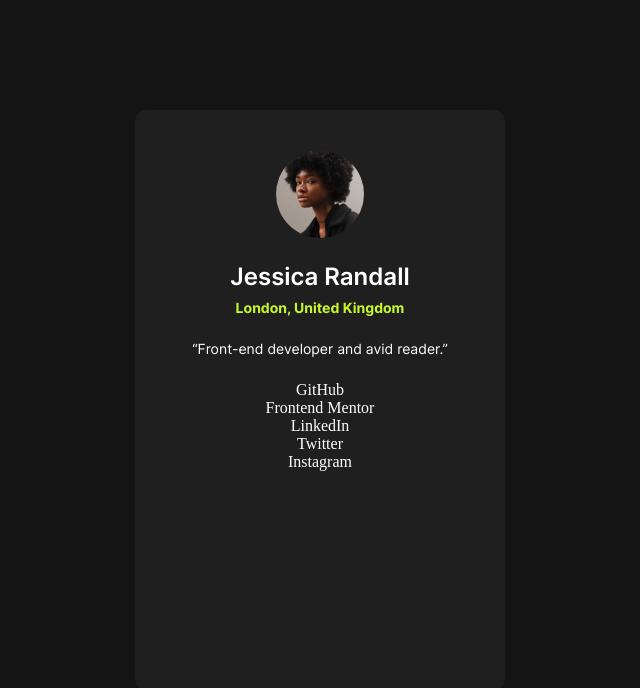
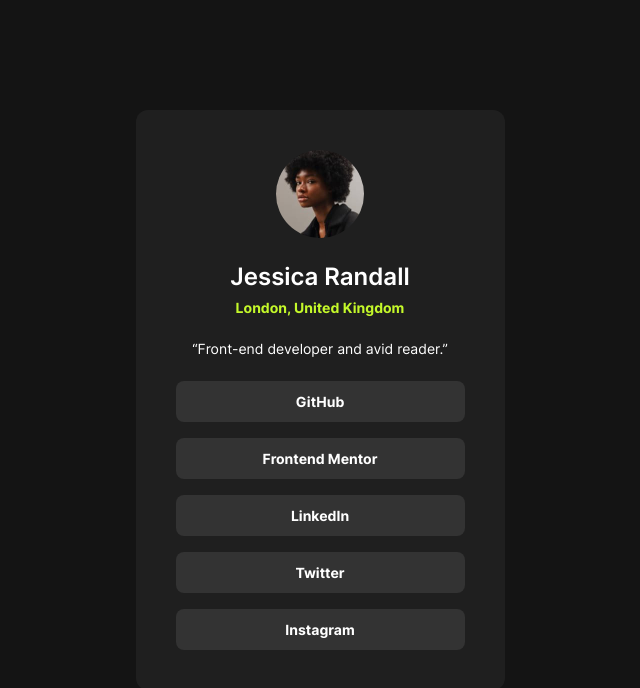
Before and after one commit to mr-manasdas/social-link, a plain HTML site: page index.html in a window 1280 px wide. Shown: the whole page, without its empty margins (320-960 px from the left). Drawn offline with Linux system fonts and the light colour scheme.

Commit message:
style social links and add hover effect

```diff
--- a/css/card.css
+++ b/css/card.css
@@ -1,5 +1,5 @@
 .card {
-    width: 370px;
+    width: fit-content;
     height: 580px;
     padding:40px;
     border-radius: 12px;
@@ -58,6 +58,32 @@
     text-align: center;
 }
 
+.social {
+    width: 289px;
+    height:auto;
+}
+
+.social > ul {
+    width:inherit;
+    height:auto;
+    display:flex;
+    flex-direction: column;
+    gap: 16px;
+    align-items: stretch;
+}
+
 ul > li {
     list-style-type: none;
+    padding: 12px;
+    border-radius: 8px;
+    background-color: #333333;
+    font-family: var(--inter);
+    font-weight: var(--bold);
+    font-size: 14px;
 }
+
+ul > li:hover {
+    background-color: var(--light-green);
+    color:#333333;
+    cursor: pointer;
+}
```
